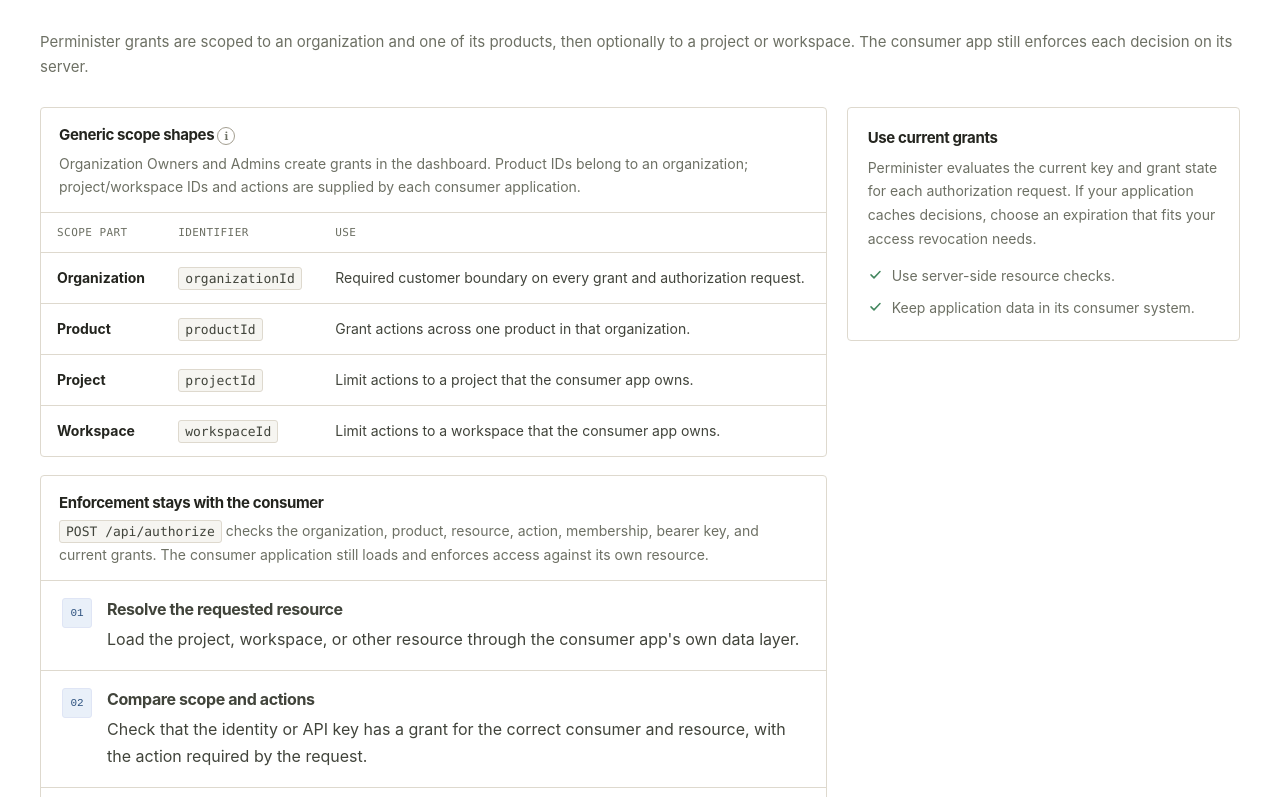
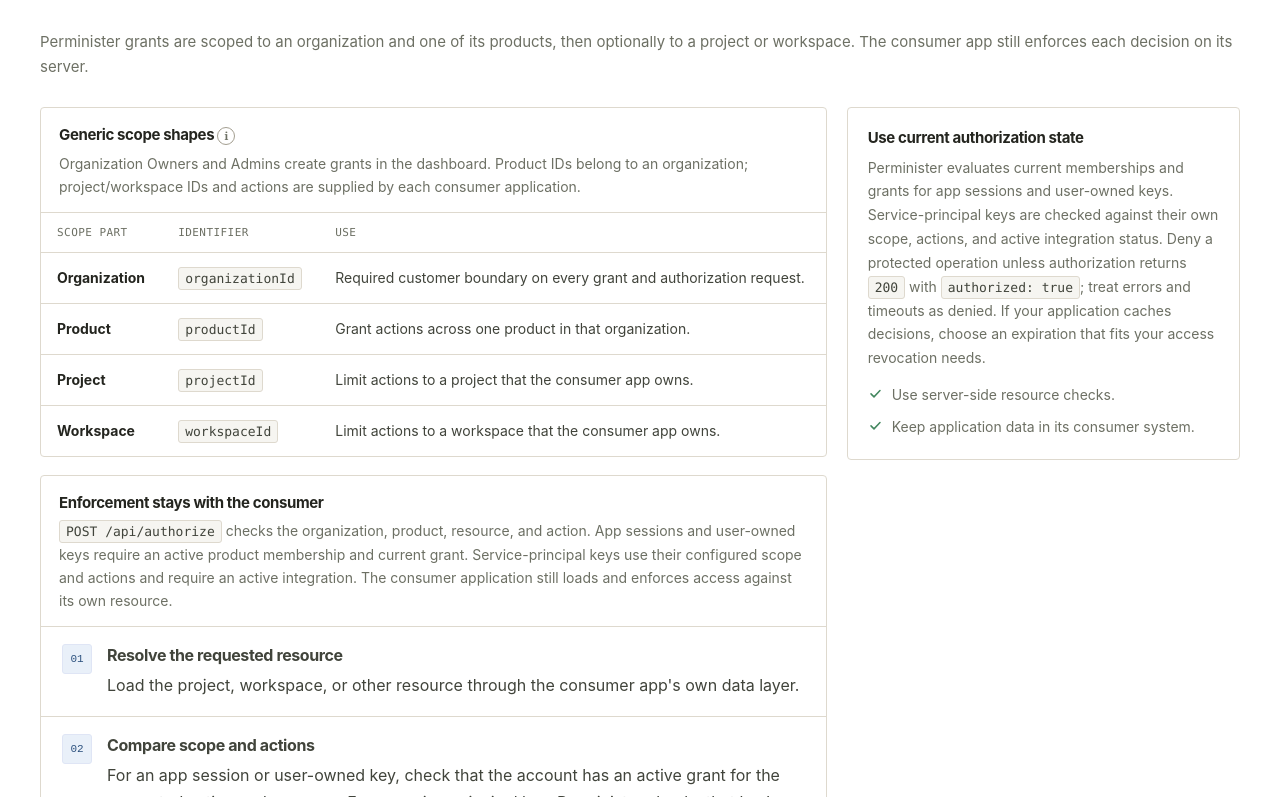
Before and after one commit to zakaihamilton/perminister, a Next.js app: page /developers/permissions in a window 1280 px wide. Shown: the part 283-1080 px from the top of the page. Built offline with nearby package versions, Linux system fonts and the light colour scheme; no server answers.

Commit message:
docs: correct developer API contract

```diff
--- a/src/app/developers/getting-started/page.tsx
+++ b/src/app/developers/getting-started/page.tsx
@@ -30,7 +30,7 @@
   },
   {
     title: "Authorize protected requests",
-    body: "Call POST /api/authorize from the backend before serving a protected operation. Load the app's own resource and enforce the decision there. For background work, use a separate service principal and a narrowly scoped API key.",
+    body: "Call POST /api/authorize from the backend before serving a protected operation. Load the app's own resource and enforce the decision there. For background work, use a service principal with a narrowly scoped service key.",
   },
 ];
 
--- a/src/app/developers/permissions/page.tsx
+++ b/src/app/developers/permissions/page.tsx
@@ -73,8 +73,10 @@
               <h2 id="enforcement-title">Enforcement stays with the consumer</h2>
               <p>
                 <code className="code-label">POST /api/authorize</code> checks the organization,
-                product, resource, action, membership, bearer key, and current grants. The consumer
-                application still loads and enforces access against its own resource.
+                product, resource, and action. App sessions and user-owned keys require an active
+                product membership and current grant. Service-principal keys use their configured
+                scope and actions and require an active integration. The consumer application still
+                loads and enforces access against its own resource.
               </p>
             </div>
             <div className="steps">
@@ -93,8 +95,10 @@
                 <div>
                   <h3>Compare scope and actions</h3>
                   <p>
-                    Check that the identity or API key has a grant for the correct consumer and
-                    resource, with the action required by the request.
+                    For an app session or user-owned key, check that the account has an active grant
+                    for the requested action and resource. For a service-principal key, Perminister
+                    checks that key&apos;s configured scope and actions and the integration&apos;s
+                    active status.
                   </p>
                 </div>
               </article>
@@ -114,11 +118,15 @@
 
         <aside className="guide-aside" aria-label="Permission guidance">
           <section className="aside-card">
-            <h2>Use current grants</h2>
+            <h2>Use current authorization state</h2>
             <p>
-              Perminister evaluates the current key and grant state for each authorization request.
-              If your application caches decisions, choose an expiration that fits your access
-              revocation needs.
+              Perminister evaluates current memberships and grants for app sessions and user-owned
+              keys. Service-principal keys are checked against their own scope, actions, and active
+              integration status. Deny a protected operation unless authorization returns
+              <code className="code-label">200</code> with{" "}
+              <code className="code-label">authorized: true</code>; treat errors and timeouts as
+              denied. If your application caches decisions, choose an expiration that fits your
+              access revocation needs.
             </p>
             <ul className="secure-list">
               <li>
```
Also changed, not shown: src/app/developers/api-keys/page.tsx (+17 -7 lines), 1 other file (tests, documents, lock files or other folders).
